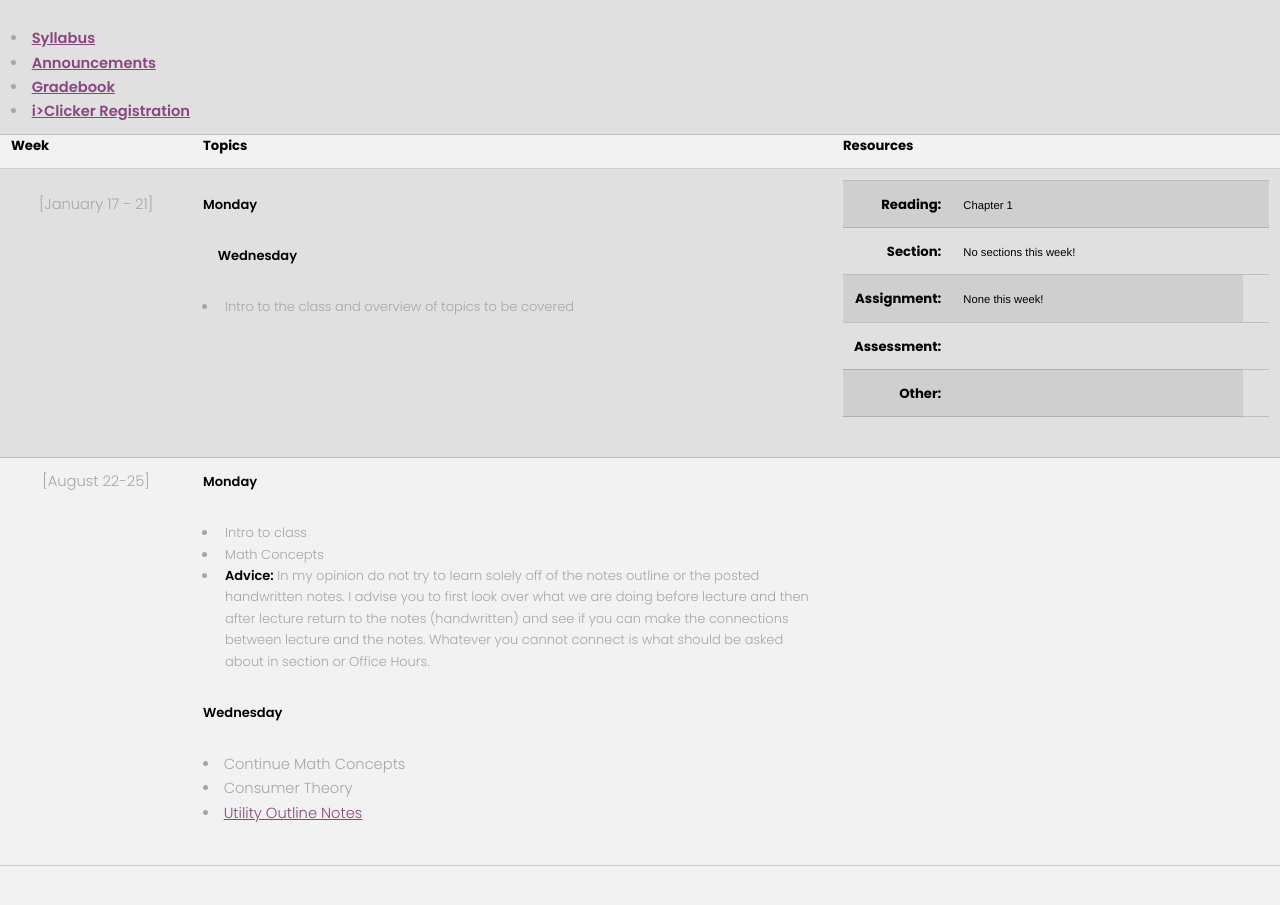
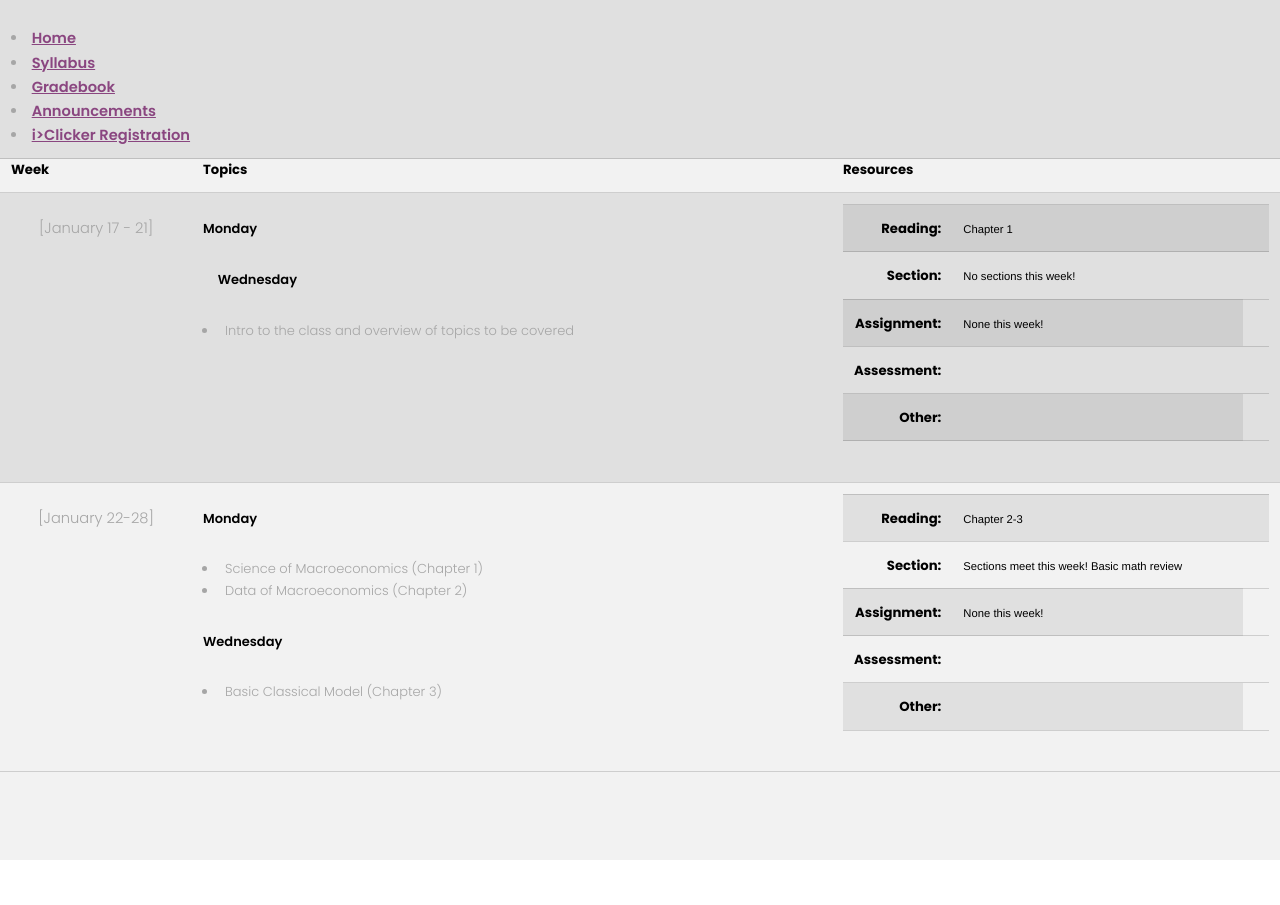
Before and after one commit to pandeyavishek/econ302, a plain HTML site: page index.html in a window 1280 px wide. Shown: the part 825-1730 px from the top of the page. After the commit the page ends 1685 px from the top, so only its background shows below. Drawn offline with Linux system fonts and the light colour scheme.

Commit message:
Updated Links

```diff
--- a/index.html
+++ b/index.html
@@ -24,8 +24,8 @@
 				<ul class="links">
 					<li><a href="https://pandeyavishek.github.io/econ302">Home</a></li>
 					<li><a href="https://pandeyavishek.github.io/econ302/3010Syllabus">Syllabus</a></li>
-					<li><a href="https://collab.its.virginia.edu/portal/site/4642a0a3-26ef-4317-b978-e77d4049e730/tool-reset/83de4dff-dc15-42d7-89f7-9d8c6ec49814" target="_blank">Gradebook</a></li>
-					<li><a href="https://collab.its.virginia.edu/portal/site/4642a0a3-26ef-4317-b978-e77d4049e730/tool/98772da4-6374-45fd-959b-0069d917f99f" target="_blank">Announcements</a></li>
+					<li><a href="https://collab.its.virginia.edu/portal/site/1be40452-3e37-4212-8f4e-fed8af171431/tool/3eb331e3-8560-499b-98bb-7cac1da149d7/overview.jsf" target="_blank">Gradebook</a></li>
+					<li><a href="https://collab.its.virginia.edu/portal/site/1be40452-3e37-4212-8f4e-fed8af171431/tool/523e6d78-7f71-4c39-8c38-2dc9e5333a7d" target="_blank">Announcements</a></li>
 				</ul>
 			</nav>
 
@@ -89,10 +89,11 @@
 			<p>Below you will find links that may be useful throughout the course. These include your scores and announcements. They are also available in the dropdown menu on the top right throughout the website.</p>
 
 						<p>
-						<li><strong><a href="https://pandeyavishek.github.io/econ302/302Syllabus" target="_blank">Syllabus</a></strong></li>
-						<li><strong><a href="https://collab.its.virginia.edu/portal/site/4642a0a3-26ef-4317-b978-e77d4049e730/tool/98772da4-6374-45fd-959b-0069d917f99f" target="_blank">Announcements</a></strong></li>
-						<li><strong><a href="https://collab.its.virginia.edu/portal/site/4642a0a3-26ef-4317-b978-e77d4049e730/tool-reset/83de4dff-dc15-42d7-89f7-9d8c6ec49814" target="_blank">Gradebook</a></strong></li>
-						<li><strong><a href="https://collab.its.virginia.edu/portal/site/4642a0a3-26ef-4317-b978-e77d4049e730/tool/419d7833-6380-453b-9811-55863ba6c98c/?sakai.tool.placement.id=419d7833-6380-453b-9811-55863ba6c98c" target="_blank">i>Clicker Registration</a></strong></li>
+						<li><strong><a href="https://pandeyavishek.github.io/econ302">Home</a></strong></li>
+					<li><strong><a href="https://pandeyavishek.github.io/econ302/3010Syllabus">Syllabus</a></strong></li>
+					<li><strong><a href="https://collab.its.virginia.edu/portal/site/1be40452-3e37-4212-8f4e-fed8af171431/tool/3eb331e3-8560-499b-98bb-7cac1da149d7/overview.jsf" target="_blank">Gradebook</a></strong></li>
+					<li><strong><a href="https://collab.its.virginia.edu/portal/site/1be40452-3e37-4212-8f4e-fed8af171431/tool/523e6d78-7f71-4c39-8c38-2dc9e5333a7d" target="_blank">Announcements</a></strong></li>
+					<li><strong><a href="https://collab.its.virginia.edu/portal/site/1be40452-3e37-4212-8f4e-fed8af171431/tool/d09fda5f-1af6-48f2-ba99-e6d77b428a01/?sakai.tool.placement.id=d09fda5f-1af6-48f2-ba99-e6d77b428a01" target="_blank">i>Clicker Registration</a></strong></li>
 
 			</td>
 		</tr>
@@ -149,6 +150,61 @@
 		</tr>
 
 
+
+
+
+
+
+<tr>
+			<td>
+			<div style="text-align: center;">[January 22-28]</div>
+			</td>
+			<td>
+			<p style="font-size: 13.0px;"><strong>Monday</strong></p>
+
+			<ul style="font-size: 13.0px;">
+				<li>Science of Macroeconomics (Chapter 1)</li>
+				<li>Data of Macroeconomics (Chapter 2)</li>
+
+			</ul>
+
+			<p style="font-size: 13.0px;"><strong>Wednesday</strong></p>
+
+
+			<ul style="font-size: 13.0px;">
+				<li>Basic Classical Model (Chapter 3)</li>
+			</ul>
+			</td>
+			<td>
+			<table border="0" cellpadding="3" cellspacing="1" width="100%">
+				<tbody>
+					<tr>
+						<th style="text-align: right;" width="25%">Reading:</th>
+						<td width="75%"><span style="color: rgb(0,0,0);font-family: &quot;Helvetica Neue&quot; , Arial , sans-serif;font-size: 11.25px;">Chapter 2-3</span></td>
+						<td width="75%">&nbsp;</td>
+					</tr>
+					<tr>
+						<th style="text-align: right;">Section:</th>
+						<td width="75%"><span style="color: rgb(0,0,0);font-family: &quot;Helvetica Neue&quot; , Arial , sans-serif;font-size: 11.25px;">Sections meet this week! Basic math review</span></td>
+						<td>&nbsp;</td>
+					</tr>
+					<tr>
+						<th style="text-align: right;">Assignment:</th>
+						<td width="75%"><span style="color: rgb(0,0,0);font-family: &quot;Helvetica Neue&quot; , Arial , sans-serif;font-size: 11.25px;">None this week!</span></td>
+					</tr>
+					<tr>
+						<th style="text-align: right;">Assessment:</th>
+						<td>&nbsp;</td>
+					</tr>
+					<tr>
+						<th style="text-align: right;">Other:</th>
+						<td>&nbsp;</td>
+					</tr>
+				</tbody>
+			</table>
+			</td>
+		</tr>
+		</tr>
 
 		<!-- <tr>
 			<td>
@@ -326,33 +382,7 @@
 
 
 
-		<tr>
-			<td>
-			<div style="text-align: center;">[August 22-25]</div>
-			</td>
-			<td>
-			<p style="font-size: 13.0px;"><strong>Monday</strong></p>
 
-			<ul style="font-size: 13.0px;">
-				<li>Intro to class</li>
-				<li>Math Concepts</li>
-				<li><strong>Advice:</strong> In my opinion do not try to learn solely off of the notes outline or the posted handwritten notes. I advise you to first look over what we are doing before lecture and then after lecture return to the notes (handwritten) and see if you can make the connections between lecture and the notes. Whatever you cannot connect is what should be asked about in section or Office Hours.
-				<!-- <li><a href="https://collab.its.virginia.edu/access/xcontent/KxssGyVtVABCaQoNEQpaA35QdUNhdlUEV2BTX0BDFgcuDydeYycEABhu/Day%201_Before_LectureNote.pdf" target="_blank">Lecture Note</a></li> -->
-			</ul>
-
-			<p style="font-size: 13.0px;"><strong>Wednesday</strong></p>
-				<li>Continue Math Concepts</li>
-				<li>Consumer Theory</li>
-				<li><a href="https://pandeyavishek.github.io/econ3010/docs/Outline/Utility.pdf" target="_blank">Utility Outline Notes</a>
-
-
-			<ul style="font-size: 13.0px;">
-				<!-- <li>Scarcity</li> -->
-				<!-- <li><a href="https://collab.itc.virginia.edu/access/xcontent/KxssGyVtVABCaQoNEQpaA35QdUNhdlUEV2BTX0BDFgcuDydeYycEABhu/Day%202_Scarcity_Before_LectureNote.pdf" target="_blank">Lecture Note</a></li> -->
-			</ul>
-			</td>
-
-		</tr>
 
 
 
```
